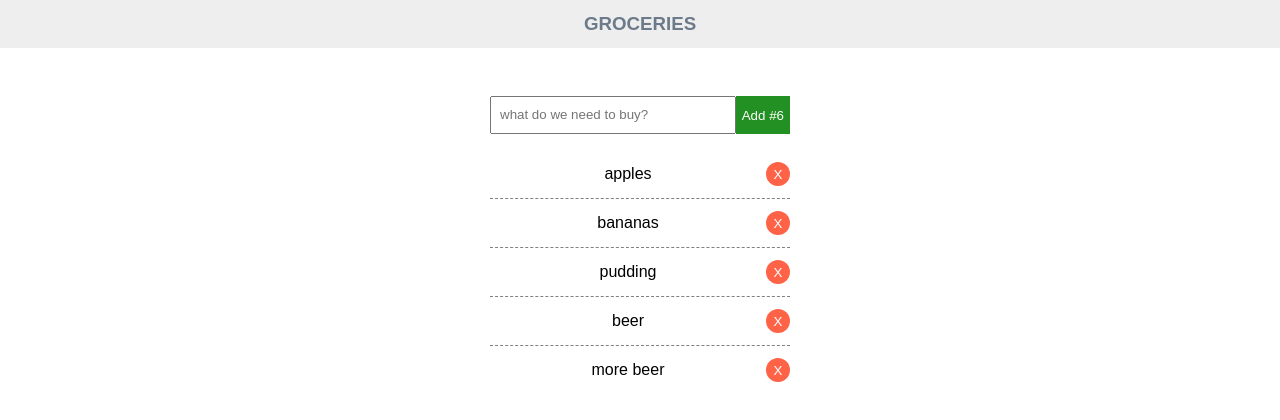
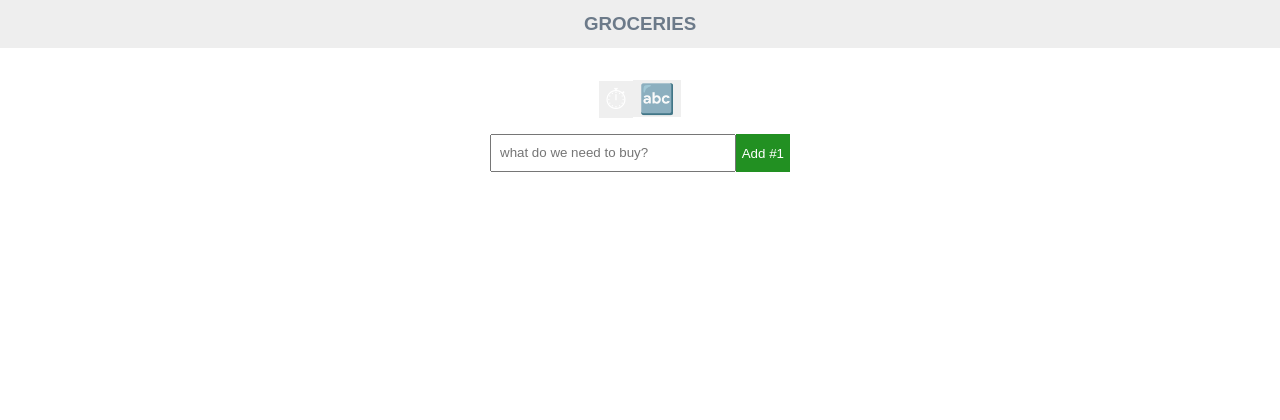
Before and after one commit to sjbuysse/todo-app-jworks, a React (Create React App) app in the folder boodschappenlijstje/: page / in a window 1280 px wide. Shown: the top 420 px of the page. Built offline with nearby package versions, Linux system fonts and the light colour scheme.

Commit message:
Add sorters

```diff
--- a/boodschappenlijstje/src/App.css
+++ b/boodschappenlijstje/src/App.css
@@ -32,7 +32,7 @@ ul {
 
 .grocery-form {
   display: flex;
-  margin: 3rem 0 1rem; }
+  margin: 1rem 0; }
   .grocery-form > * {
     line-height: 2rem; }
 
@@ -60,4 +60,10 @@ button {
     height: 1.5rem;
     border-radius: 50%; }
 
+.sort-buttons {
+  margin-top: 2rem;
+  text-align: center; }
+  .sort-buttons button {
+    font-size: 1.8rem; }
+
 /*# sourceMappingURL=App.css.map */
--- a/boodschappenlijstje/src/App.js
+++ b/boodschappenlijstje/src/App.js
@@ -2,17 +2,12 @@ import React, { Component } from 'react';
 import './App.css';
 import GroceryList from "./GroceryList";
 import CreateGrocery from "./CreateGrocery";
+import SortButtons from "./SortButtons";
 
 class App extends Component {
     constructor(props) {
         super(props);
-        this.state = {items: [
-            {id: 1, text: 'apples'},
-            {id: 2, text: 'bananas'},
-            {id: 3, text: 'pudding'},
-            {id: 4, text: 'beer'},
-            {id: 5, text: 'more beer'},
-        ]};
+        this.state = {items: []};
     }
 
     handleSubmit = (value) => {
@@ -22,6 +17,18 @@ class App extends Component {
         };
         this.setState(prevState => ({
             items: prevState.items.concat(newItem),
+        }));
+    }
+
+    sortAscendingDate = () => {
+        this.setState(prevState => ({
+            items: prevState.items.sort((item1, item2) => item2.id - item1.id)
+        }));
+    }
+
+    sortAscendingAlphabet = () => {
+        this.setState(prevState => ({
+            items: prevState.items.sort((item1, item2) => item1.text.localeCompare(item2.text))
         }));
     }
 
@@ -36,6 +43,7 @@ class App extends Component {
             <div className="app-wrapper">
                 <h3 className="title">GROCERIES</h3>
                 <div className="list-wrapper">
+                    <SortButtons onSortDate={this.sortAscendingDate} onSortAlphabet={this.sortAscendingAlphabet}/>
                     <CreateGrocery handleSubmit={this.handleSubmit} numberOfItems={this.state.items.length}/>
                     <GroceryList onDelete={this.deleteItem} items={this.state.items}/>
                 </div>
--- a/boodschappenlijstje/src/App.scss
+++ b/boodschappenlijstje/src/App.scss
@@ -39,7 +39,7 @@ ul {
 
 .grocery-form {
   display: flex;
-  margin: 3rem 0 1rem;
+  margin: 1rem 0;
   & > * {
     line-height: 2rem;
   }
@@ -72,3 +72,11 @@ button {
     border-radius: 50%;
   }
 }
+
+.sort-buttons {
+  margin-top: 2rem;
+  text-align: center;
+  button {
+    font-size: 1.8rem;
+  }
+}
--- /dev/null
+++ b/boodschappenlijstje/src/SortButtons.js
@@ -0,0 +1,12 @@
+import React from 'react';
+
+const SortButtons = ({onSortDate, onSortAlphabet}) => {
+    return (
+        <div className="sort-buttons">
+            <button onClick={onSortDate}>⏱</button>
+            <button onClick={onSortAlphabet}>🔤</button>
+        </div>
+    );
+}
+
+export default SortButtons
```
Also changed, not shown: 1 other file (tests, documents, lock files or other folders).
